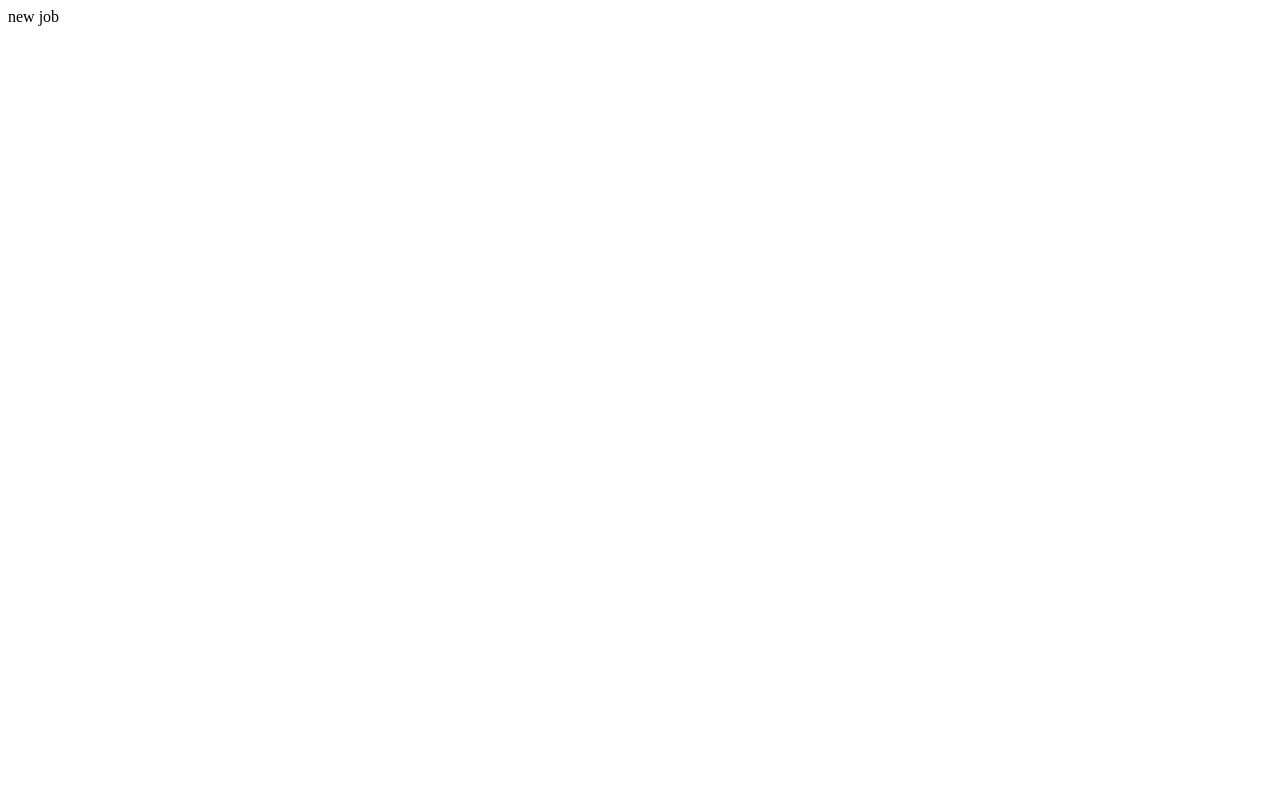
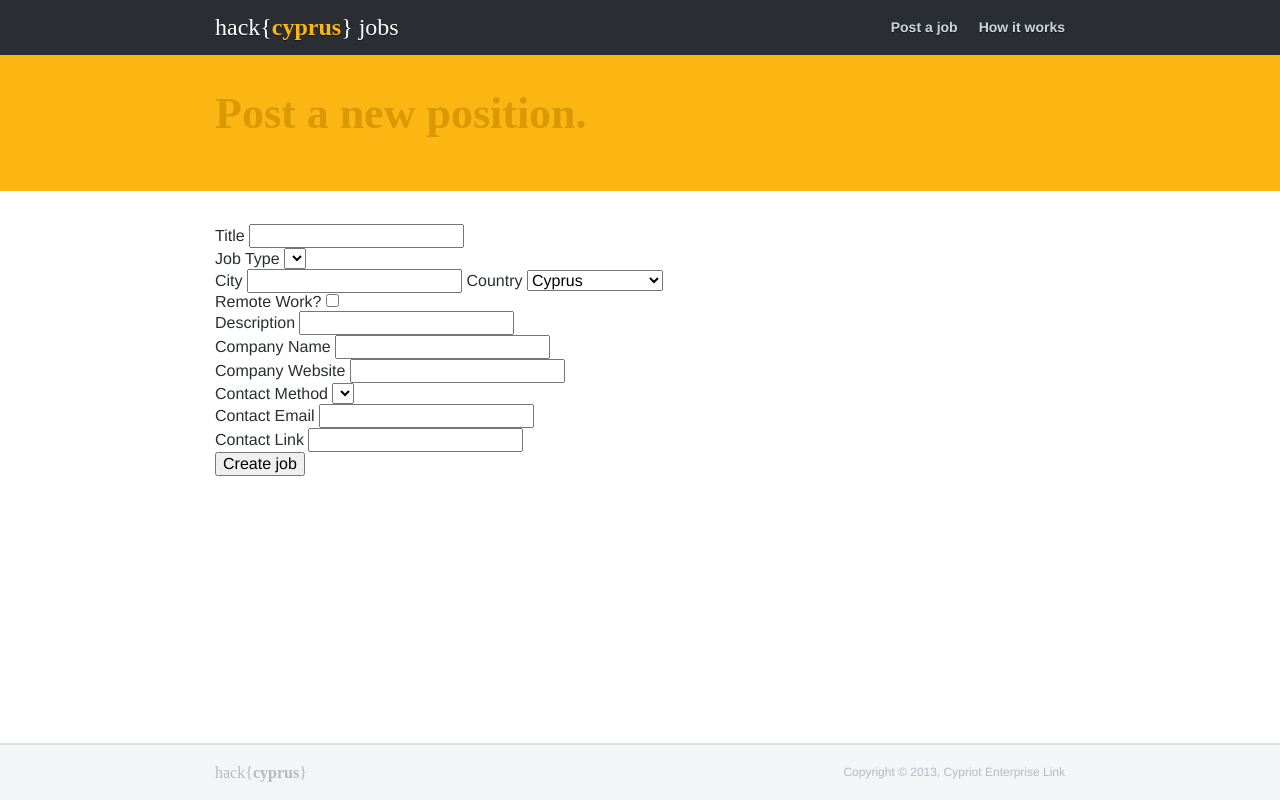
Before and after one commit to hackcyprus/jobber, a Flask app: page /new in a window 1280 px wide. Before the commit the page is almost empty. Run offline with Flask 2, Linux system fonts and the light colour scheme; lists and menus that the app fills with data are empty; parts of the project's set-up code (start-up, migrations or seed data) failed here and were passed over; some libraries are stand-ins or nearby versions.

Commit message:
First draft for job posting

```diff
--- a/jobber/app.py
+++ b/jobber/app.py
@@ -9,6 +9,8 @@ from jobber import factory
 
 app = factory.create_app(__name__)
 
+print app.session_interface
+
 # Register all views and signals.
 import jobber.views
 import jobber.core.signals
--- a/jobber/conf/default.py
+++ b/jobber/conf/default.py
@@ -14,8 +14,9 @@ PORT = 8000
 
 SECRET_KEY = 'secret'
 
+APPLICATION_ROOT = None
+
 SESSION_COOKIE_NAME = 'jobber'
-SESSION_COOKIE_SECURE = True
 
 LOGGER_NAME = 'jobber'
 LOGGING_LEVEL = logging.DEBUG
--- /dev/null
+++ b/jobber/core/forms.py
@@ -0,0 +1,54 @@
+from wtforms import TextField, BooleanField, SelectField, HiddenField
+from wtforms.validators import DataRequired
+from flask.ext.wtf import Form
+
+from jobber.models import Job, Location
+
+
+required = DataRequired()
+
+
+class NewPositionForm(Form):
+    #: Job title.
+    title = TextField('Title', validators=[required])
+
+    #: Job description.
+    description = TextField('Description', validators=[required])
+
+    #: Job Type (full time, part time, contract or internship).
+    job_type = SelectField('Job Type',
+                           validators=[required],
+                           choices=Job.JOB_TYPES.items(),
+                           coerce=int)
+
+    #: Does the company accept remote workers?
+    remote_work = BooleanField('Remote Work?')
+
+    #: Company Id. Auto-populated from the list of autocomplete suggestions.
+    company_id = HiddenField('Company id')
+
+    #: Company name (freetext).
+    company_name = TextField('Company Name', validators=[required])
+
+    #: Company website (freetext).
+    company_website = TextField('Company Website')
+
+    #: Location city (freetext).
+    city = TextField('City', validators=[required])
+
+    #: Location country (country ISO code).
+    country_code = SelectField('Country',
+                               validators=[required],
+                               choices=Location.COUNTRIES.items())
+
+    #: Contact method (email or url).
+    contact_method = SelectField('Contact Method',
+                                 validators=[required],
+                                 choices=Job.CONTACT_METHODS.items(),
+                                 coerce=int)
+
+    #: Contact email (if contact method is email).
+    contact_email = TextField('Contact Email')
+
+    #: Contact url (if contact method is url).
+    contact_url = TextField('Contact Link')
--- a/jobber/static/less/main.less
+++ b/jobber/static/less/main.less
@@ -8,3 +8,4 @@
 @import "layout";
 @import "page-search-results";
 @import "page-job";
+@import "page-create-job";
--- /dev/null
+++ b/jobber/static/less/page-create-job.less
@@ -0,0 +1,19 @@
+#create-job {
+
+    div.job-title {
+
+    }
+
+    // div.job-description {
+    //     float: left;
+    //     width: 550px;
+    // }
+
+    // div.infobox {
+    //     float: left;
+    //     width: 230px;
+    //     margin-left: 70px;
+    //     text-align: right;
+    // }
+
+}
--- a/jobber/static/less/page-job.less
+++ b/jobber/static/less/page-job.less
@@ -32,6 +32,7 @@
             margin-bottom: 22px;
             p.company-name {
                 font-weight: 800;
+                font-size: 1em;
             }
             p.company-about,  p.company-url {
                 font-size: 0.8125em;
@@ -63,5 +64,4 @@
         font-weight: 500;
     }
 
-
 }
--- a/jobber/templates/index.html
+++ b/jobber/templates/index.html
@@ -23,7 +23,7 @@
             </h4>
             <p class="details">
               {{ job.company.name }} &mdash;
-              {{ job.location.city }}, {{ job.location.country }}</p>
+              {{ job.location.city }}, {{ job.location.country_name }}</p>
           </td>
           <td class="right">
               <h4 class="job-type">{{ job.human_job_type }}</h4>
--- a/jobber/templates/layout.html
+++ b/jobber/templates/layout.html
@@ -42,10 +42,12 @@
         <div id="scream">
           <div class="container">
             <h1>{{ prompt }}</h1>
+            {% if not hide_search %}
             <div>
               <span>&#128269;</span>
               <input id="search" type="text" {% if query %}value="{{ query }}"{% endif %} placeholder="search for e.g '{{ position }}'"></input>
             </div>
+            {% endif %}
           </div>
         </div>
       <div id="main" class="container">
--- /dev/null
+++ b/jobber/templates/new.html
@@ -0,0 +1,56 @@
+{% extends "layout.html" %}
+
+{% set hide_search = True %}
+
+{% block content %}
+  <div id="create-job" class="clearfix">
+    <form method="post" action="/new">
+      {{ form.hidden_tag() }}
+      <div class="job-title">
+        {{ form.title.label }}
+        {{ form.title() }}
+      </div>
+      <div class="job-type">
+        {{ form.job_type.label }}
+        {{ form.job_type() }}
+      </div>
+      <div class="job-location">
+        {{ form.city.label }}
+        {{ form.city() }}
+        {{ form.country_code.label }}
+        {{ form.country_code() }}
+      </div>
+      <div class="remote">
+        {{ form.remote_work.label }}
+        {{ form.remote_work() }}
+      </div>
+      <div class="job-description">
+        {{ form.description.label }}
+        {{ form.description() }}
+      </div>
+      <div class="company-name">
+        {{ form.company_name.label }}
+        {{ form.company_name() }}
+      </div>
+      <div class="company-website">
+        {{ form.company_website.label }}
+        {{ form.company_website() }}
+      </div>
+      <div class="contact-method">
+        {{ form.contact_method.label }}
+        {{ form.contact_method() }}
+      </div>
+      <div class="contact-email">
+        {{ form.contact_email.label }}
+        {{ form.contact_email() }}
+      </div>
+      <div class="contact-url">
+        {{ form.contact_url.label }}
+        {{ form.contact_url() }}
+      </div>
+      <div>
+        <input type="submit" value="Create job"></input>
+      </div>
+    </form>
+  </div>
+{% endblock %}
--- a/jobber/views.py
+++ b/jobber/views.py
@@ -6,11 +6,13 @@ View declarations.
 
 """
 from random import choice
-from flask import render_template, abort
+from flask import render_template, abort, redirect
 
 from jobber.app import app
-from jobber.models import Job
+from jobber.models import Job, Location, Company
 from jobber.core.search import Index
+from jobber.core.forms import NewPositionForm
+from jobber.extensions import db
 
 
 PROMPTS = [
@@ -38,6 +40,58 @@ def inject_swag():
     return dict(prompt=prompt, position=position)
 
 
+def create_position(form):
+    """Creates a new job position from a form submission.
+
+    :param form: A `NewPositionForm` instance.
+
+    """
+    form_data = form.data
+    company_id = form_data.get('company_id')
+    company = None
+
+    if company_id:
+        company_id = int(company_id)
+        company = Company.query.get(company_id)
+
+    if not company:
+        name = form_data['company_name']
+        website = form_data.get('company_website')
+        company = Company(name=name)
+        if website:
+            company.website = website
+        db.session.add(company)
+
+    city = form_data['city']
+    country_code = form_data['country_code']
+    location = Location(city=city, country_code=country_code)
+    db.session.add(location)
+
+    title = form_data['title']
+    description = form_data['description']
+    job_type = form_data['job_type']
+    contact_method = form_data['contact_method']
+    remote_work = form_data['remote_work']
+
+    position = Job(title=title,
+                   description=description,
+                   job_type=job_type,
+                   remote_work=remote_work,
+                   contact_method=contact_method,
+                   location=location,
+                   company=company)
+
+    if Job.humanize_contact_method(contact_method) == 'Link':
+        position.contact_url = form_data['contact_url']
+    else:
+        position.contact_email = form_data['contact_email']
+
+    db.session.add(position)
+    db.session.commit()
+
+    return position
+
+
 @app.route('/search/')
 @app.route('/')
 def index():
@@ -55,9 +109,13 @@ def search(query):
     return render_template('index.html', jobs=jobs, query=query)
 
 
-@app.route('/new')
+@app.route('/new', methods=['GET', 'POST'])
 def new():
-    return 'new job'
+    form = NewPositionForm()
+    if form.validate_on_submit():
+        create_position(form)
+        return redirect('/')
+    return render_template('new.html', prompt='Post a new position.', form=form)
 
 
 @app.route('/how')
--- a/schema/versions/34b87469a386_create_companies_table.py
+++ b/schema/versions/34b87469a386_create_companies_table.py
@@ -19,7 +19,7 @@ def upgrade():
         'companies',
         sa.Column('id', sa.Integer, primary_key=True),
         sa.Column('created', sa.DateTime(timezone=True)),
-        sa.Column('about', sa.UnicodeText, nullable=True),
+        sa.Column('website', sa.Unicode(100), nullable=True),
         sa.Column('name',
                   sa.Unicode(50),
                   nullable=False,
--- a/schema/versions/468946541a57_create_locations_tab.py
+++ b/schema/versions/468946541a57_create_locations_tab.py
@@ -19,7 +19,7 @@ def upgrade():
         sa.Column('id', sa.Integer, primary_key=True),
         sa.Column('created', sa.DateTime(timezone=True)),
         sa.Column('city', sa.Unicode(75), nullable=False),
-        sa.Column('country_code', sa.Unicode(3), nullable=False)
+            sa.Column('country_code', sa.Unicode(3), nullable=False)
     )
 
 def downgrade():
```
Also changed, not shown: jobber/models.py (+6 -6 lines), jobber/templates/job.html (+4 -7 lines), tests/test_models.py (+3 -3 lines), jobber/static/css/main.css. Lines whose indentation alone changed are shown as unchanged.
